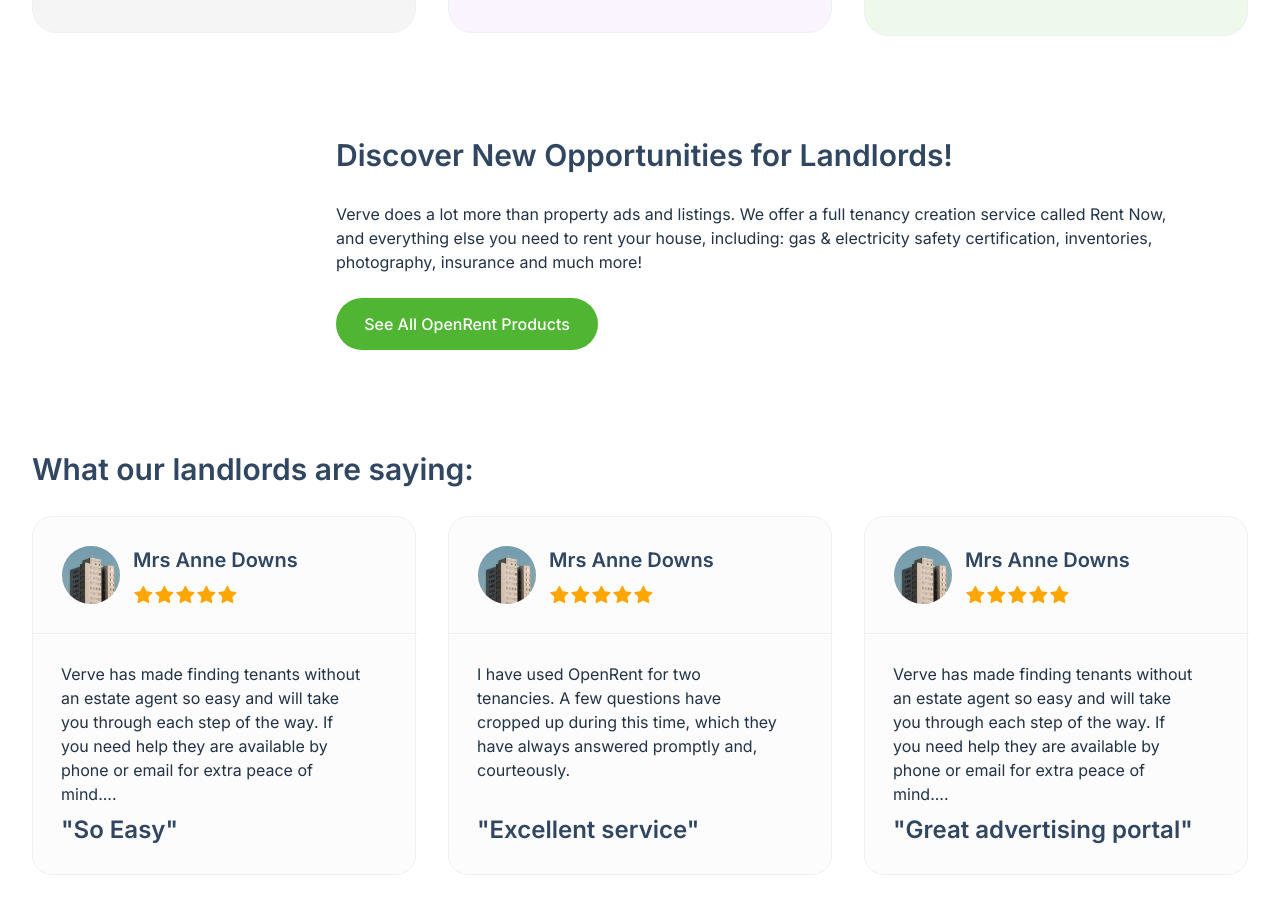
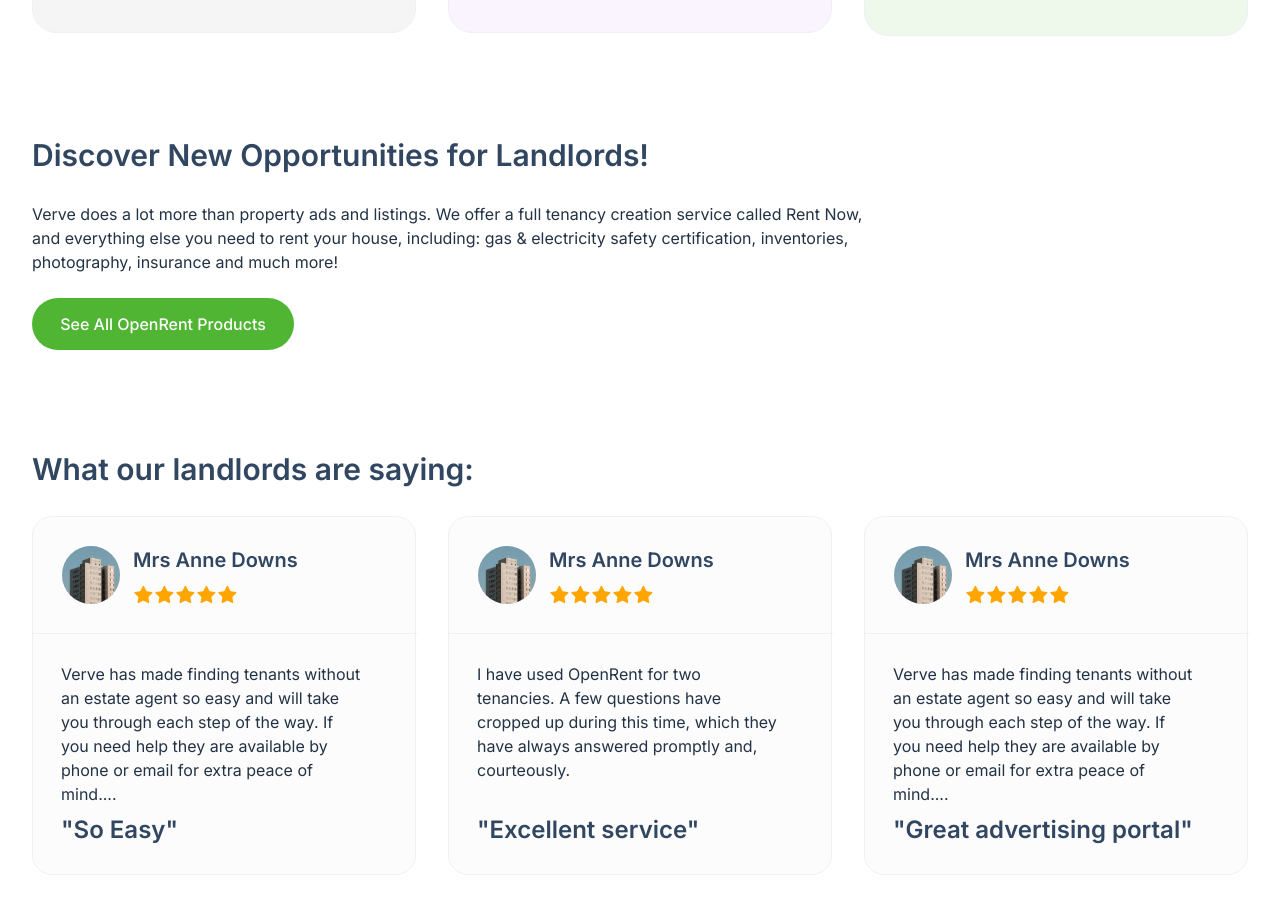
Before and after one commit to dhrubajotee/Verv-next, a Next.js app: page /about/landlords in a window 1280 px wide. Shown: the part 1640-2554 px from the top of the page. Built offline with nearby package versions, Linux system fonts and the light colour scheme.

Commit message:
landlords

```diff
--- a/src/components/About/Landlords.jsx
+++ b/src/components/About/Landlords.jsx
@@ -17,7 +17,7 @@
   return (
     <div className="flex flex-col gap-[100px]">
       {/* top section */}
-      <div className="flex w-[1920px] h-[540px] px-[112px] py-[80px] justify-center items-start gap-[32px] flex-shrink-0 bg-[rgba(238,248,235,0.78)]">
+      <div className="flex w-[1920px] h-[540px] px-[112px] py-[80px] justify-center items-start gap-[32px] flex-shrink-0 bg-[rgba(238,248,235,0.78)] m-auto">
         <div className="w-[592px] h-[380px] flex-shrink-0">
           <div className="w-[592px] h-[380px] flex-shrink-0 rounded-[16px] bg-[rgba(213,237,206,0.60)] pl-[40px] pt-[40px]">
             <div className="flex w-[515px] flex-col items-start gap-[32px] ">
@@ -345,7 +345,7 @@
         </div>
       </div>
 
-      <div className="flex flex-col justify-start w-[835px] items-start gap-[24px] ml-[336px]">
+      <div className="flex flex-col justify-start w-[1216px] items-start gap-[24px] m-auto">
         <div className="flex flex-col items-start gap-7 self-stretch">
           <p className="text-[#314660] font-semibold text-[30px] leading-[38px]">
             Discover New Opportunities for Landlords!
```
